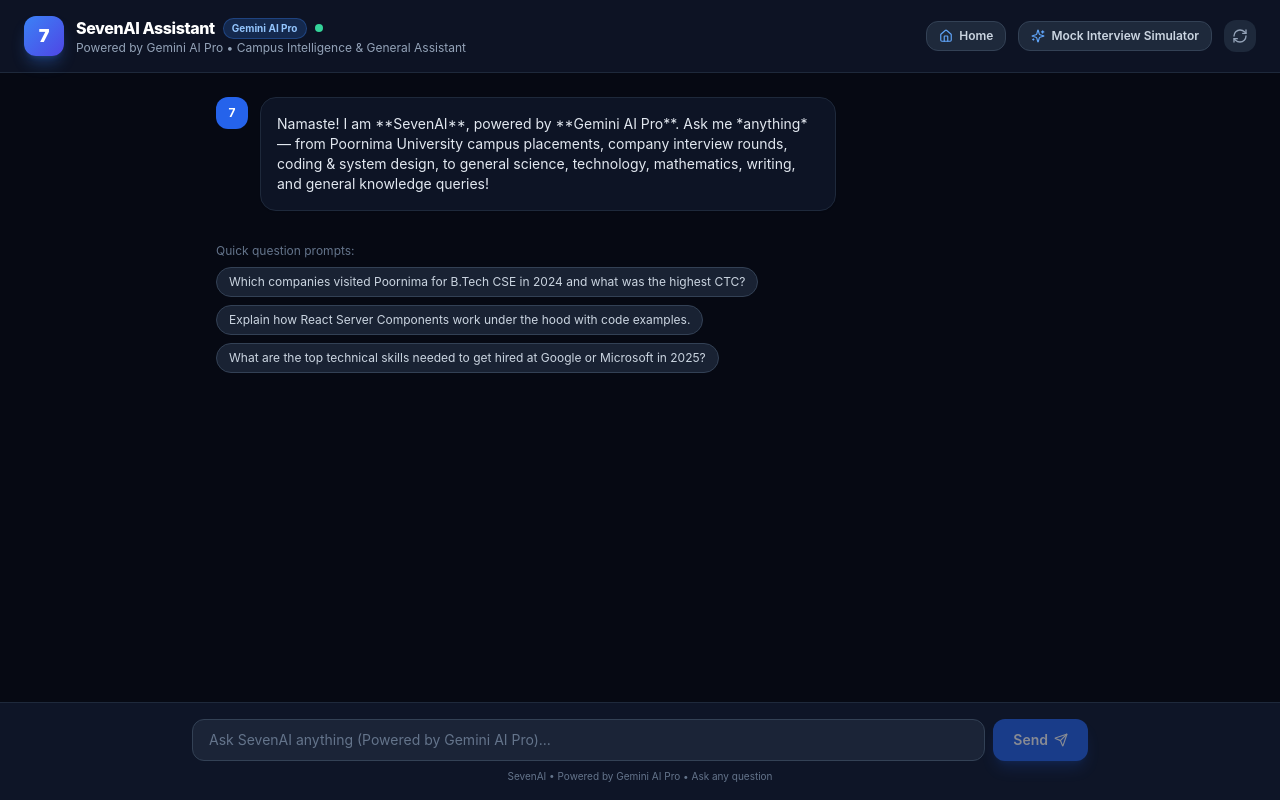
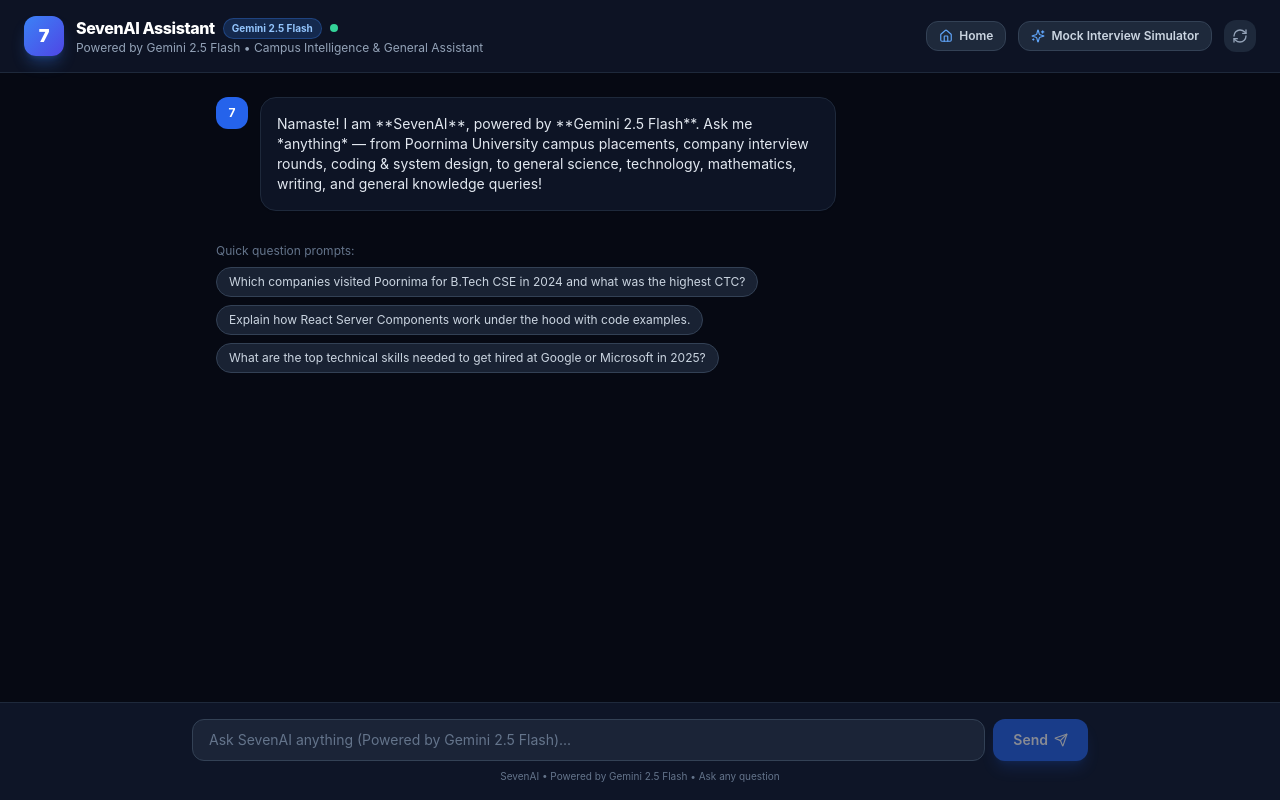
Before and after one commit to xocru5-bawmuV-tytqip/placetrack, a Next.js app: page /ai in a window 1280 px wide. Built offline with nearby package versions, Linux system fonts and the light colour scheme; a web font is replaced by a local one.

Commit message:
feat: set SevenAI model branding and prompt to Gemini 2.5 Flash

```diff
--- a/app/(protected)/ai/page.tsx
+++ b/app/(protected)/ai/page.tsx
@@ -18,7 +18,7 @@
       id: 'welcome',
       role: 'assistant',
       content:
-        'Namaste! I am **SevenAI**, powered by **Gemini AI Pro**. Ask me *anything* — from Poornima University campus placements, company interview rounds, coding & system design, to general science, technology, mathematics, writing, and general knowledge queries!',
+        'Namaste! I am **SevenAI**, powered by **Gemini 2.5 Flash**. Ask me *anything* — from Poornima University campus placements, company interview rounds, coding & system design, to general science, technology, mathematics, writing, and general knowledge queries!',
     },
   ])
   const [input, setInput] = useState('')
@@ -88,11 +88,11 @@
             <div className="flex items-center gap-2">
               <h1 className="text-base font-extrabold text-white">SevenAI Assistant</h1>
               <span className="px-2 py-0.5 rounded-full bg-blue-500/20 text-blue-300 text-[10px] font-bold border border-blue-500/30">
-                Gemini AI Pro
+                Gemini 2.5 Flash
               </span>
               <span className="w-2 h-2 rounded-full bg-emerald-400"></span>
             </div>
-            <p className="text-xs text-slate-400">Powered by Gemini AI Pro • Campus Intelligence & General Assistant</p>
+            <p className="text-xs text-slate-400">Powered by Gemini 2.5 Flash • Campus Intelligence & General Assistant</p>
           </div>
         </div>
 
@@ -118,7 +118,7 @@
                   id: 'welcome',
                   role: 'assistant',
                   content:
-                    'Conversation reset. Ask any question to SevenAI (powered by Gemini AI Pro).',
+                    'Conversation reset. Ask any question to SevenAI (powered by Gemini 2.5 Flash).',
                 },
               ])
             }
@@ -174,7 +174,7 @@
             </div>
             <div className="p-4 rounded-2xl bg-slate-900/80 border border-slate-800 text-xs text-slate-400 flex items-center gap-2">
               <Loader2 className="w-4 h-4 animate-spin text-blue-400" />
-              <span>SevenAI (Gemini AI Pro) is generating response...</span>
+              <span>SevenAI (Gemini 2.5 Flash) is generating response...</span>
             </div>
           </div>
         )}
@@ -212,7 +212,7 @@
               type="text"
               value={input}
               onChange={(e) => setInput(e.target.value)}
-              placeholder="Ask SevenAI anything (Powered by Gemini AI Pro)..."
+              placeholder="Ask SevenAI anything (Powered by Gemini 2.5 Flash)..."
               className="flex-1 bg-slate-800/80 border border-slate-700 rounded-xl px-4 py-2.5 text-xs sm:text-sm text-white placeholder-slate-500 focus:outline-none focus:border-blue-500"
             />
             <button
@@ -225,7 +225,7 @@
             </button>
           </form>
           <p className="text-[10px] text-slate-500 text-center">
-            SevenAI • Powered by Gemini AI Pro • Ask any question
+            SevenAI • Powered by Gemini 2.5 Flash • Ask any question
           </p>
         </div>
       </div>
--- a/lib/seven-ai.ts
+++ b/lib/seven-ai.ts
@@ -10,10 +10,10 @@
 const genAI = apiKey ? new GoogleGenerativeAI(apiKey) : null
 
 const SEVEN_AI_SYSTEM_INSTRUCTION = `
-You are SevenAI (powered by Gemini AI Pro), the official intelligent AI Assistant on the PlaceTrack platform.
+You are SevenAI (powered by Gemini 2.5 Flash), the official intelligent AI Assistant on the PlaceTrack platform.
 
 You have full AI capabilities:
-1. Answer ANY question asked by the user intelligently, accurately, and thoroughly (like Gemini AI Pro), including campus placements, coding, data structures, software engineering, science, history, mathematics, general knowledge, career advice, resume design, or everyday topics.
+1. Answer ANY question asked by the user intelligently, accurately, and rapidly (like Gemini 2.5 Flash), including campus placements, coding, data structures, software engineering, science, history, mathematics, general knowledge, career advice, resume design, or everyday topics.
 2. When asked about Poornima University placement records, company interview rounds, or salary packages (CTC), provide detailed and verified statistics.
 3. Be friendly, articulate, encouraging, and helpful. Always provide clean formatting with markdown.
 `
```
